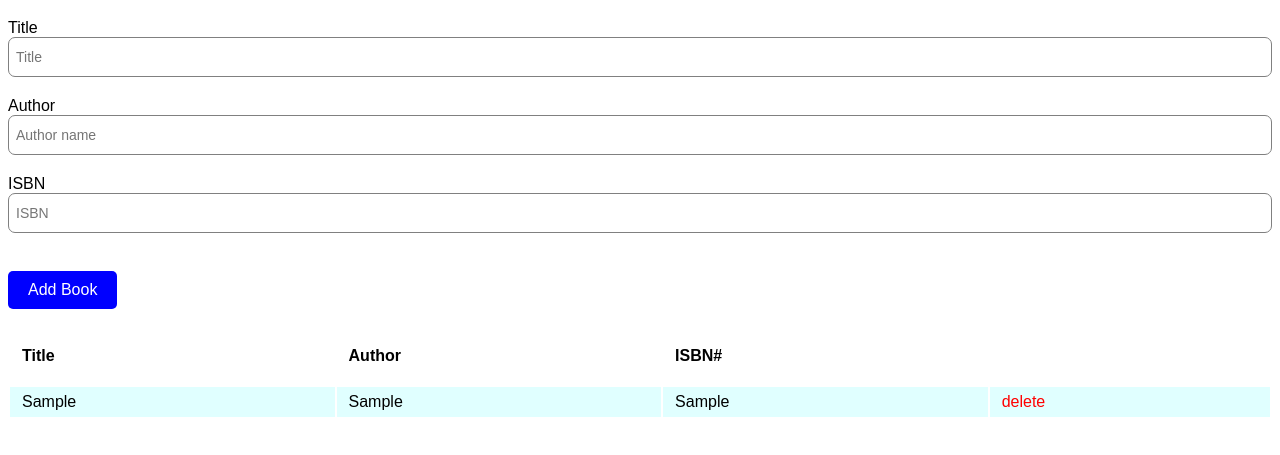
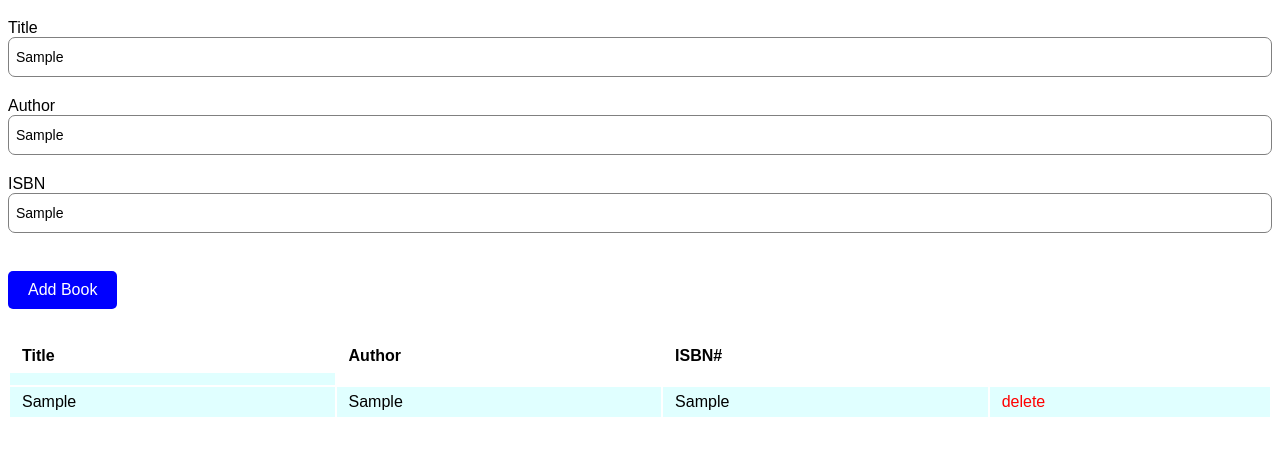
Before and after one commit to acciojob/book-list-Stakshi301, a website: page main.html in a window 1280 px wide. Both pictures are taken after typing "Sample", "Sample", "Sample" into the empty fields and a click on the button "Add Book". Shown: the part 61-516 px from the top of the page. Drawn offline with Linux system fonts and the light colour scheme.

Commit message:
created a submission

```diff
--- a/main.html
+++ b/main.html
@@ -1,24 +1,25 @@
 <!DOCTYPE html>
-<html lang="en">
+
+<html>
 
 <head>
-    <meta charset="UTF-8">
-    <meta name="viewport" content="width=device-width, initial-scale=1.0">
 	<link rel="stylesheet" href="styles.css">
-    <title>My Book List</title>
 </head>
 
 <body>
+	<!-- the entire body must be written by student -->
+
 	<h1 class='heading'>My<span>Book</span>List</h1>
 	<form class='form-group'>
 		<label for='title'>Title</label>
-        <input id='title' name='title' type='text' placeholder='Title' required />
+		<input id='title' type='text' placeholder='Title' />
 		<label for='author'>Author</label>
-        <input id='author' name='author' type='text' placeholder='Author name' required />
+		<input id='author' type='text' placeholder='Author name' />
 		<label for='isbn'>ISBN</label>
-        <input id='isbn' name='isbn' type='text' placeholder='ISBN' required /> <br><br>
+		<input id='isbn' type='text' placeholder='ISBN' /> <br>  <br>
 		<button id='submit' type='submit'>Add Book</button>
 	</form>
+
 
 	<table class='table table-striped'>
 		<thead>
@@ -26,16 +27,16 @@
 				<th>Title</th>
 				<th>Author</th>
 				<th>ISBN#</th>
-                <!-- Added Actions column for delete button -->
-            </tr>
-			<tr>
-				<td class="delete"></td>
 			</tr>
 		</thead>
-        <tbody id='book-list'></tbody>
+		<tbody id='book-list'>
+			<td class="delete"></td>
+		</tbody>
 	</table>
 
-    <script type="text/javascript" src="./script.js"></script>
+	<script type="text/javascript" src="./script.js">
+</script>
+
 </body>
 
 </html>
--- a/script.js
+++ b/script.js
@@ -1,3 +1,4 @@
+//your JS code here. If required.
  document.querySelector('.form-group').addEventListener('submit', (e) => {
         e.preventDefault();
         const book_list = document.getElementById('book-list');
@@ -8,36 +9,20 @@ document.querySelector('.form-group').addEventListener('submit', (e) => {
         const isbn = form.isbn.value;
 
         const tr = document.createElement('tr');
-
         const td1 = document.createElement('td');
         td1.innerText = name;
-
         const td2 = document.createElement('td');
         td2.innerText = author;
-
         const td3 = document.createElement('td');
         td3.innerText = isbn;
-
-    // Add the book details to the row
-    tr.append(td1, td2, td3);
-
-    // Create the delete cell immediately
         const td4 = document.createElement('td');
         td4.innerText = 'delete';
         td4.classList.add('delete');
-    td4.style.cursor = 'pointer'; // Change cursor to indicate it's clickable
+        td4.onclick = () => {
+            td4.parentNode.remove();
+        }
 
-    // Append the delete cell to the row
-    tr.appendChild(td4);
+        tr.append(td1, td2, td3, td4);
 
-    // When the delete cell is clicked, remove the corresponding row
-    td4.onclick = () => {
-        tr.remove(); // Remove the entire row when delete cell is clicked
-    };
-
-    // Append the row to the book list table
         book_list.append(tr);
-
-    // Optionally, reset the form after adding a book
-    form.reset();
     });
```
Lines whose indentation alone changed are shown as unchanged.
